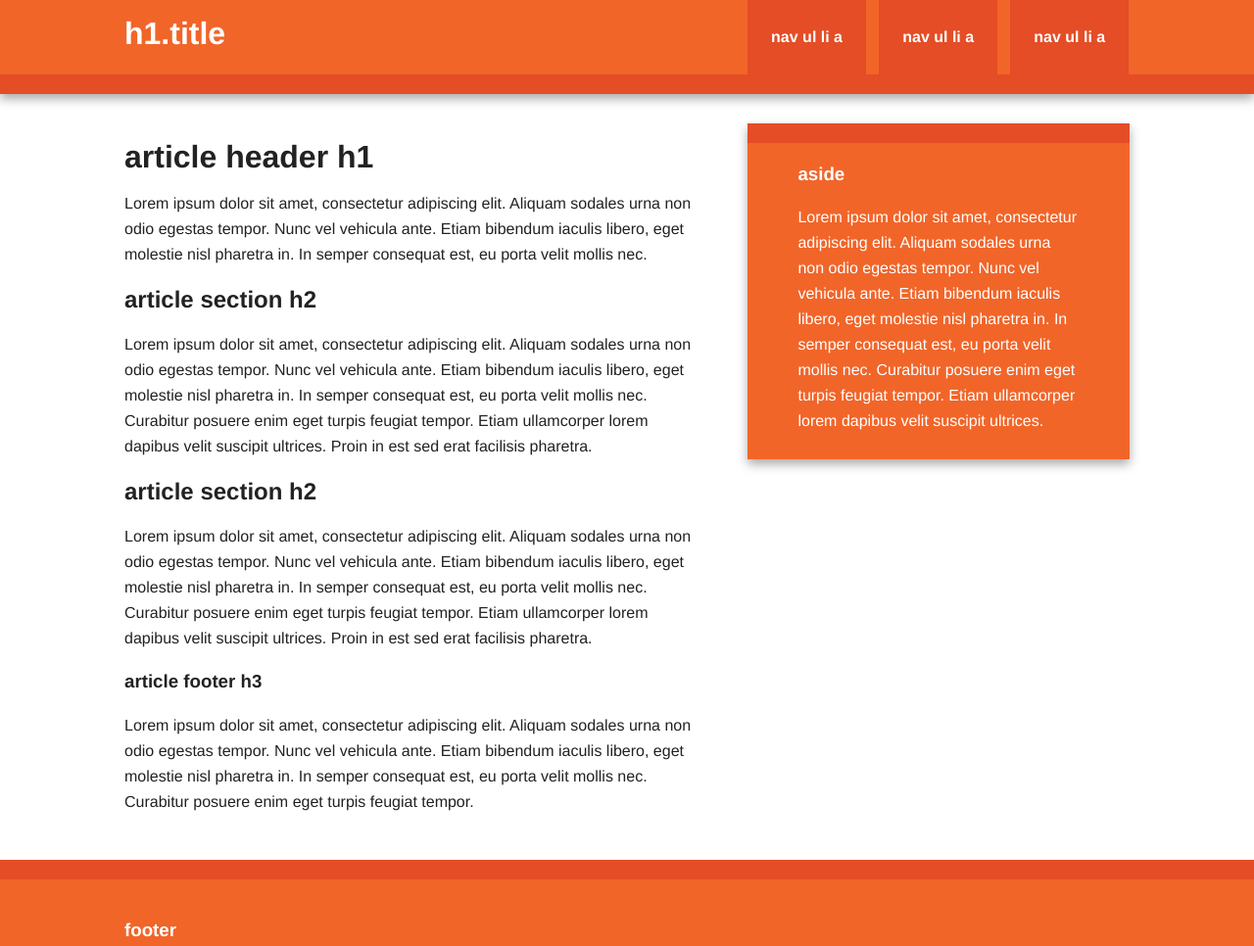
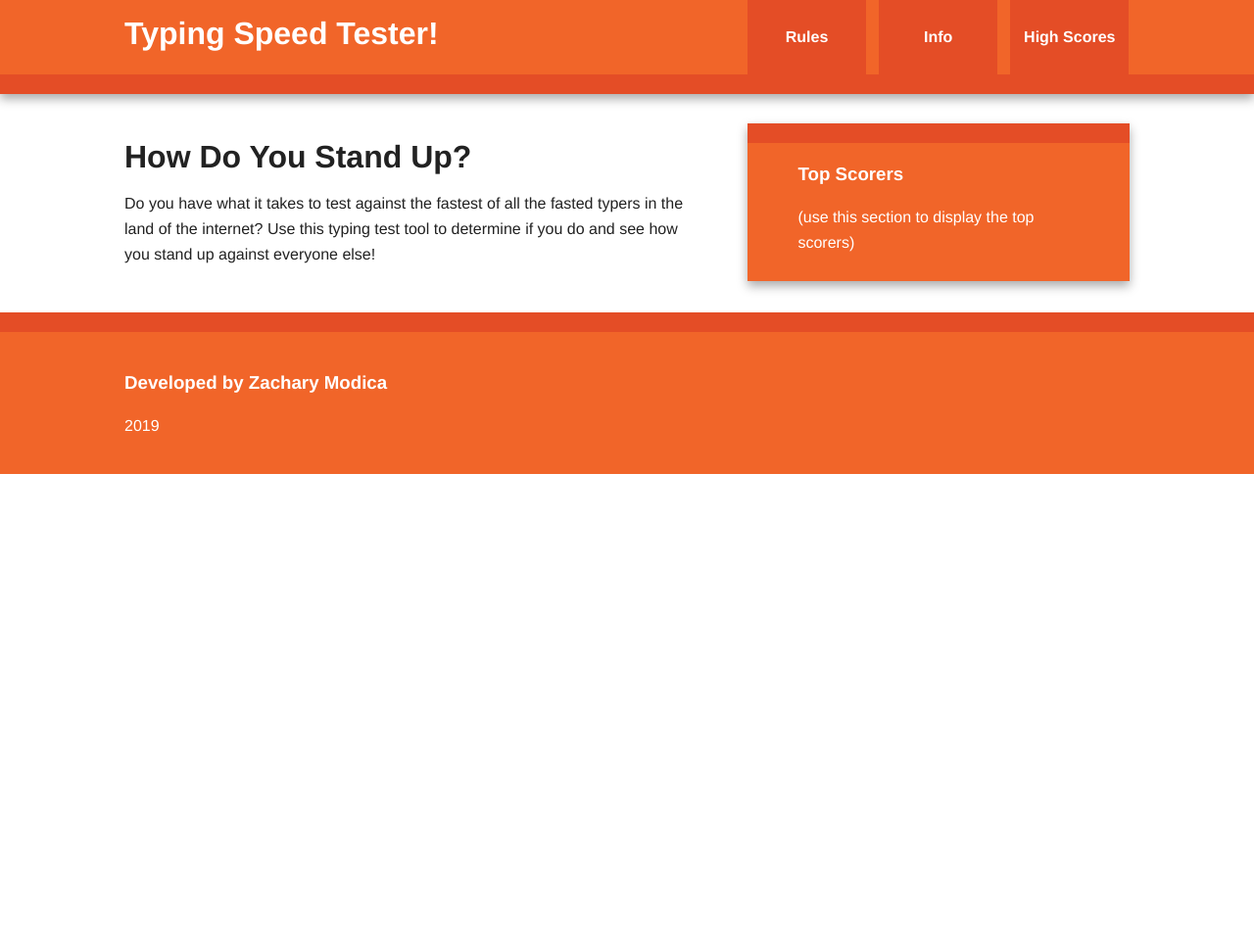
Before and after one commit to ziggybrew/SpeedTester, a plain HTML site: page index.html in a window 1280 px wide. Shown: the whole page at 98% size. After the commit the page ends 800 px from the top, so only its background shows below. Drawn offline with nearby package versions, Linux system fonts and the light colour scheme.

Commit message:
Cleaned out the standard text and began formatting the page text

```diff
--- a/index.html
+++ b/index.html
@@ -23,12 +23,12 @@
 
         <div class="header-container">
             <header class="wrapper clearfix">
-                <h1 class="title">h1.title</h1>
+                <h1 class="title">Typing Speed Tester!</h1>
                 <nav>
                     <ul>
-                        <li><a href="#">nav ul li a</a></li>
-                        <li><a href="#">nav ul li a</a></li>
-                        <li><a href="#">nav ul li a</a></li>
+                        <li><a href="#">Rules</a></li>
+                        <li><a href="#">Info</a></li>
+                        <li><a href="#">High Scores</a></li>
                     </ul>
                 </nav>
             </header>
@@ -39,26 +39,16 @@
 
                 <article>
                     <header>
-                        <h1>article header h1</h1>
-                        <p>Lorem ipsum dolor sit amet, consectetur adipiscing elit. Aliquam sodales urna non odio egestas tempor. Nunc vel vehicula ante. Etiam bibendum iaculis libero, eget molestie nisl pharetra in. In semper consequat est, eu porta velit mollis nec.</p>
+                        <h1>How Do You Stand Up?</h1>
+                        <p>Do you have what it takes to test against the fastest of all the fasted typers in the land of the internet?
+							Use this typing test tool to determine if you do and see how you stand up against everyone else!
+						</p>
                     </header>
-                    <section>
-                        <h2>article section h2</h2>
-                        <p>Lorem ipsum dolor sit amet, consectetur adipiscing elit. Aliquam sodales urna non odio egestas tempor. Nunc vel vehicula ante. Etiam bibendum iaculis libero, eget molestie nisl pharetra in. In semper consequat est, eu porta velit mollis nec. Curabitur posuere enim eget turpis feugiat tempor. Etiam ullamcorper lorem dapibus velit suscipit ultrices. Proin in est sed erat facilisis pharetra.</p>
-                    </section>
-                    <section>
-                        <h2>article section h2</h2>
-                        <p>Lorem ipsum dolor sit amet, consectetur adipiscing elit. Aliquam sodales urna non odio egestas tempor. Nunc vel vehicula ante. Etiam bibendum iaculis libero, eget molestie nisl pharetra in. In semper consequat est, eu porta velit mollis nec. Curabitur posuere enim eget turpis feugiat tempor. Etiam ullamcorper lorem dapibus velit suscipit ultrices. Proin in est sed erat facilisis pharetra.</p>
-                    </section>
-                    <footer>
-                        <h3>article footer h3</h3>
-                        <p>Lorem ipsum dolor sit amet, consectetur adipiscing elit. Aliquam sodales urna non odio egestas tempor. Nunc vel vehicula ante. Etiam bibendum iaculis libero, eget molestie nisl pharetra in. In semper consequat est, eu porta velit mollis nec. Curabitur posuere enim eget turpis feugiat tempor.</p>
-                    </footer>
                 </article>
 
                 <aside>
-                    <h3>aside</h3>
-                    <p>Lorem ipsum dolor sit amet, consectetur adipiscing elit. Aliquam sodales urna non odio egestas tempor. Nunc vel vehicula ante. Etiam bibendum iaculis libero, eget molestie nisl pharetra in. In semper consequat est, eu porta velit mollis nec. Curabitur posuere enim eget turpis feugiat tempor. Etiam ullamcorper lorem dapibus velit suscipit ultrices.</p>
+                    <h3>Top Scorers</h3>
+                    <p>(use this section to display the top scorers)</p>
                 </aside>
 
             </div> <!-- #main -->
@@ -66,7 +56,8 @@
 
         <div class="footer-container">
             <footer class="wrapper">
-                <h3>footer</h3>
+                <h3>Developed by Zachary Modica</h3>
+				<p>2019</p>
             </footer>
         </div>
 
```
